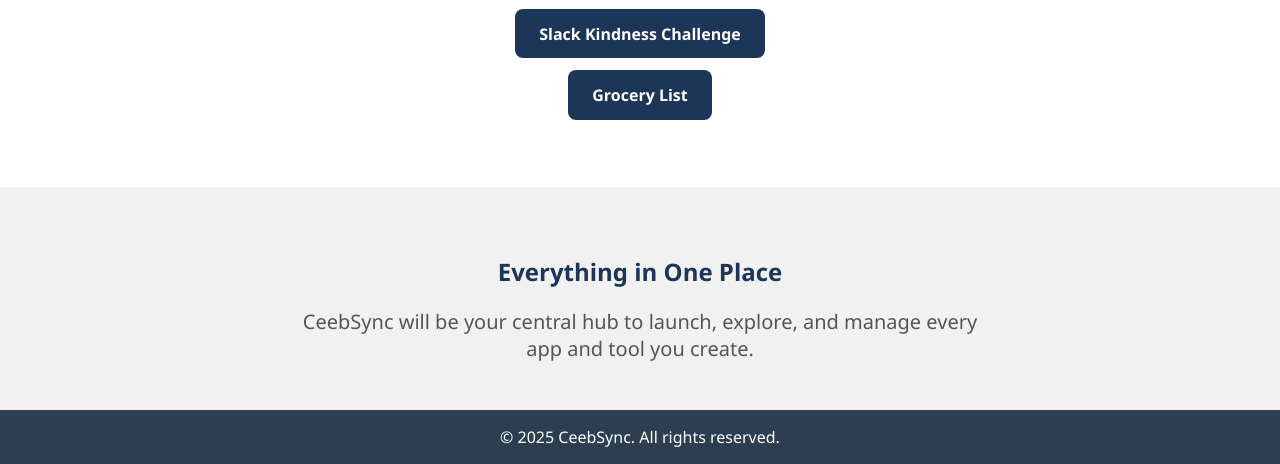
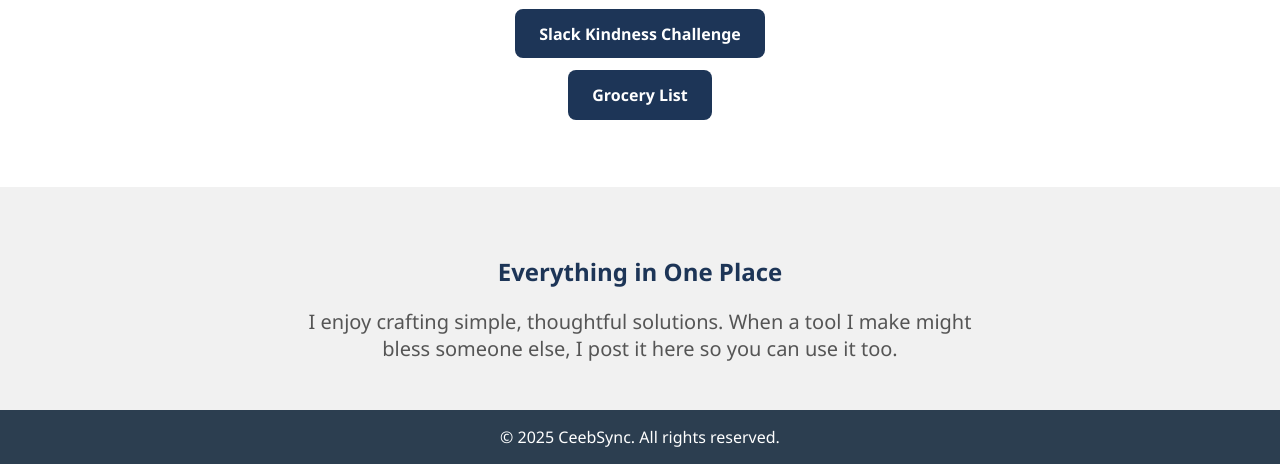
Before and after one commit to CourtneyLanier/CeebSync, a plain HTML site: page index.html in a window 1280 px wide. Shown: the part 336-800 px from the top of the page. Drawn offline with Linux system fonts and the light colour scheme.

Commit message:
Added a line

```diff
--- a/index.html
+++ b/index.html
@@ -122,7 +122,7 @@
   </main>
   <div class="highlight">
     <h2>Everything in One Place</h2>
-    <p>CeebSync will be your central hub to launch, explore, and manage every app and tool you create.</p>
+    <p>I enjoy crafting simple, thoughtful solutions. When a tool I make might bless someone else, I post it here so you can use it too.</p>
   </div>
   <footer>
     &copy; 2025 CeebSync. All rights reserved.
```
